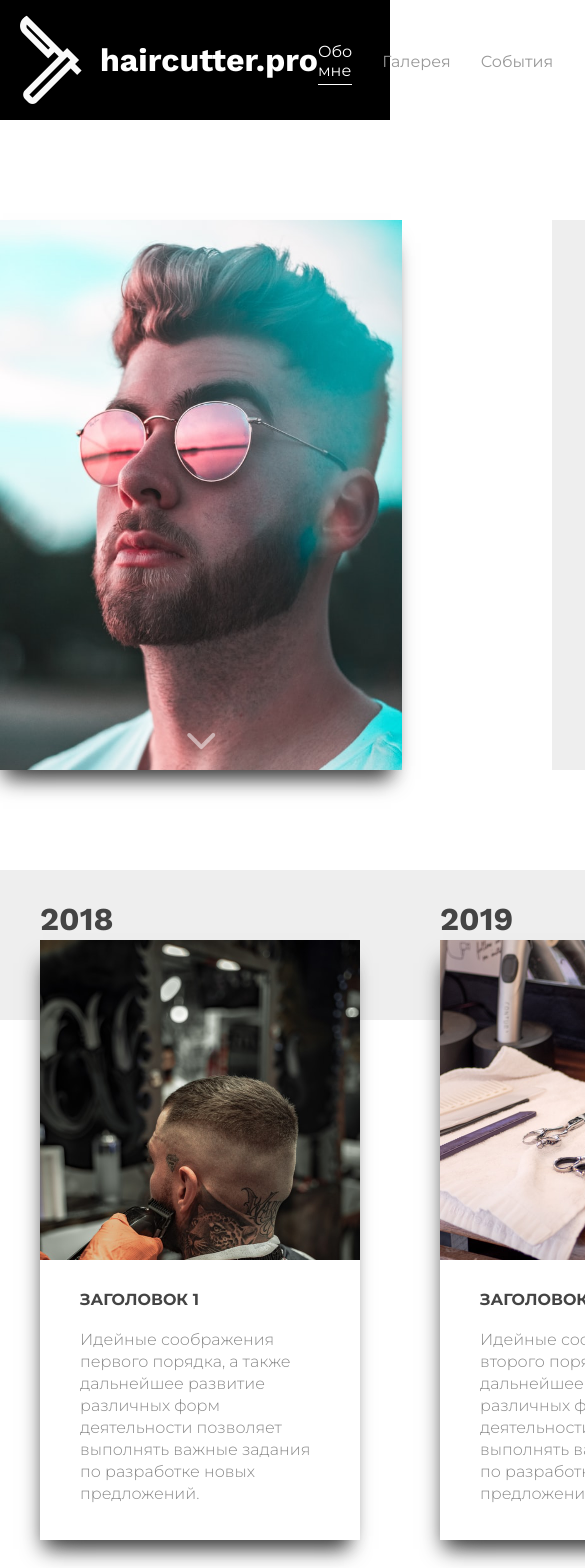
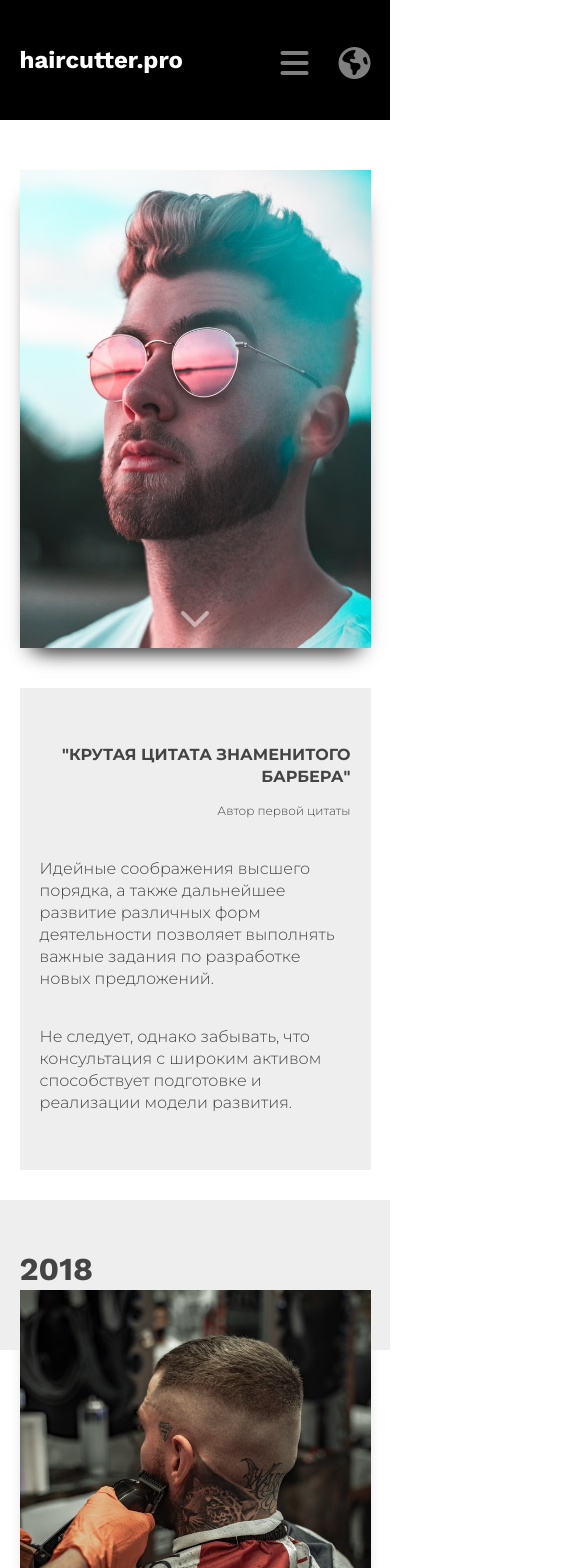
Before and after one commit to leonid-belikov/haircutter.pro, a Vue app: page / in a window 390 px wide. Shown: the top 1568 px of the page, 585 px wide, since content can reach past the window. Built offline with nearby package versions, Linux system fonts and the light colour scheme.

Commit message:
Добавить адаптивность страницы about

```diff
--- a/src/App.vue
+++ b/src/App.vue
@@ -28,6 +28,7 @@ export default {
 <style scoped>
 .content {
   min-height: calc(100vh - 220px);
+  overflow: hidden;
   background: #fff;
 }
 
--- a/src/components/NavHeader.vue
+++ b/src/components/NavHeader.vue
@@ -6,6 +6,24 @@
         <h1>haircutter.pro</h1>
       </router-link>
       <nav-menu prop-class="header"/>
+      <div class="burger-menu">
+        <i class="fa fa-2x fa-reorder" @click="handleMenuIconClick"></i>
+        <ul
+            v-if="showMainMenu"
+            class="main-menu"
+            v-click-outside="handleClickOutsideMainMenu">
+          <li
+              v-for="item in menuItems"
+              class="main-menu-item"
+              :class="{selected: item.path === selectedMenuItem}"
+              :key="item.name"
+              @click="() => handleMenuItemClick()">
+            <router-link :to="item.path" exact>
+              {{item.title}}
+            </router-link>
+          </li>
+        </ul>
+      </div>
       <div class="translate">
         <i class="fa fa-2x fa-globe" @click="handleLangIconClick"></i>
         <ul
@@ -39,6 +57,7 @@ export default {
   data() {
     return {
       showLangMenu: false,
+      showMainMenu: false,
       locales: [
         {
           name: 'ru',
@@ -48,13 +67,33 @@ export default {
           name: 'en',
           title: 'English',
         },
-      ]
+      ],
+      menuItems: [
+        {
+          name: 'about',
+          path: '/',
+          title: this.$t('about'),
+        },
+        {
+          name: 'gallery',
+          path: '/gallery',
+          title: this.$t('gallery'),
+        },
+        {
+          name: 'events',
+          path: '/events',
+          title: this.$t('events'),
+        },
+      ],
     }
   },
   computed: {
     selectedLang() {
       return this.$i18n.locale
-    }
+    },
+    selectedMenuItem() {
+      return this.$route.path
+    },
   },
   methods: {
     handleLocaleClick(lang) {
@@ -62,11 +101,24 @@ export default {
       this.showLangMenu = false;
     },
     handleLangIconClick() {
+      this.showMainMenu = false;
       this.showLangMenu = !this.showLangMenu
     },
     handleClickOutsideLangMenu() {
       if (this.showLangMenu) {
         this.showLangMenu = false
+      }
+    },
+    handleMenuItemClick() {
+      this.showMainMenu = false;
+    },
+    handleMenuIconClick() {
+      this.showLangMenu = false;
+      this.showMainMenu = !this.showMainMenu
+    },
+    handleClickOutsideMainMenu() {
+      if (this.showMainMenu) {
+        this.showMainMenu = false
       }
     },
   }
@@ -91,17 +143,24 @@ export default {
 }
 
 .logo img {
-  height: 100px;
-  width: 100px;
+  height: 60px;
+  width: 60px;
   border-radius: 50%;
+  display: none;
 }
 
 .logo h1 {
   font-family: 'Work Sans', 'Montserrat', sans-serif;
   font-weight: 700;
+  font-size: 24px;
 }
 
-.translate {
+.burger-menu {
+  flex-grow: 1;
+  justify-content: flex-end;
+}
+
+.translate, .burger-menu {
   display: flex;
   align-items: center;
   margin-left: 30px;
@@ -110,16 +169,16 @@ export default {
   position: relative;
 }
 
-.translate i {
+.translate i, .burger-menu i {
   opacity: 0.5;
   transition: 200ms;
 }
 
-.translate i:hover {
+.translate i:hover, .burger-menu i:hover {
   opacity: 1;
 }
 
-.lang-menu {
+.lang-menu, .main-menu {
   position: absolute;
   bottom: -75px;
   right: 0;
@@ -135,7 +194,11 @@ export default {
   box-shadow: 4px 6px 7px -7px #444, -4px 6px 7px -7px #444;
 }
 
-.lang-menu:before {
+.main-menu {
+  bottom: -104px;
+}
+
+.lang-menu:before, .main-menu:before {
   content: '';
   display: block;
   height: 8px;
@@ -149,23 +212,52 @@ export default {
   border-bottom: 8px solid #fff;
 }
 
-.lang-item {
+.lang-item, .main-menu-item {
   list-style: none;
   padding: 5px 25px;
-  width: 120px;
+  width: 125px;
   transition: 200ms;
 }
 
-.lang-item.selected {
+.lang-item.selected, .main-menu-item.selected {
   font-weight: 700;
 }
 
-.lang-item:hover {
+.lang-item:hover, .main-menu-item:hover {
   background-color: #ddd;
 }
 
-.lang-item:active {
+.lang-item:active, .main-menu-item:active {
   background-color: #555;
 }
 
+.main-menu-item a, .main-menu-item:hover a, .main-menu-item a:active, .main-menu-item a:visited {
+  text-decoration: none;
+  color: inherit;
+}
+
+.header {
+  display: none;
+}
+
+@media (min-width: 576px) {
+  .logo img {
+    display: block;
+    height: 100px;
+    width: 100px;
+  }
+  .logo h1 {
+    font-size: 32px;
+  }
+}
+
+@media (min-width: 768px) {
+  .header {
+    display: flex;
+  }
+  .burger-menu {
+    display: none;
+  }
+}
+
 </style>
--- a/src/components/PageFooter.vue
+++ b/src/components/PageFooter.vue
@@ -18,14 +18,36 @@ name: "PageFooter",
 </script>
 
 <style scoped>
+
 .page-footer {
-  height: 100px;
-  background: black;
+  background: #000;
   color: #fff;
   display: flex;
+  height: 120px;
 }
 
 .container {
-  justify-content: space-between;
+  flex-wrap: wrap;
+  justify-content: center;
+}
+
+.footer {
+  width: 100%;
+  justify-content: center;
+  margin-top: 20px;
+}
+
+@media (min-width: 576px) {
+  .page-footer {
+    height: 100px;
+  }
+  .footer {
+    justify-content: flex-start;
+    margin-top: 0;
+  }
+  .container {
+    flex-wrap: nowrap;
+    justify-content: space-between;
+  }
 }
 </style>
--- a/src/components/aboutPage/AboutPage.vue
+++ b/src/components/aboutPage/AboutPage.vue
@@ -68,6 +68,13 @@
             title: this.$t("timeline.step3.title"),
             text: this.$t("timeline.step3.text"),
           },
+          {
+            id: 4,
+            imgSrc: '/img/step4.jpg',
+            year: this.$t("timeline.step4.year"),
+            title: this.$t("timeline.step4.title"),
+            text: this.$t("timeline.step4.text"),
+          },
         ]
       }
     },
@@ -84,19 +91,25 @@
 
 .personal-info {
   align-items: center;
-  justify-content: space-between;
-  height: 550px;
+  justify-content: center;
+  flex-wrap: wrap;
 }
 
 .avatar {
   position: relative;
   display: flex;
-  box-shadow: 4px 16px 20px -20px #444, -4px 16px 20px -7px #444;
+  box-shadow: 4px 16px 20px -15px #444, -4px 16px 20px -15px #444;
   overflow: hidden;
+  width: 100%;
 }
 
 .avatar img {
-  height: 550px;
+  position: relative;
+  width: 100%;
+  height: 100%;
+  top: 0;
+  left: 0;
+  object-fit: cover;
 }
 
 .socnets-box {
@@ -134,10 +147,8 @@
 }
 
 .about {
-  width: 650px;
-  height: 100%;
-  margin-left: 150px;
-  padding-top: 40px;
+  margin-top: 40px;
+  padding: 40px 20px;
   background-color: #eee;
   display: flex;
   flex-direction: column;
@@ -145,13 +156,11 @@
 }
 
 .about p {
-  width: 400px;
-  line-height: 28px;
-  text-align: justify;
+  line-height: 22px;
 }
 
 .about p:not(:last-child) {
-  margin-bottom: 35px;
+  margin-bottom: 20px;
 }
 
 .about p.page-quote {
@@ -160,11 +169,13 @@
   text-align: right;
   text-transform: uppercase;
   margin-bottom: 0;
+  width: 100%;
 }
 
 .about p.page-quote-author {
   font-size: 12px;
   text-align: right;
+  width: 100%;
 }
 
 .timeline {
@@ -172,26 +183,30 @@
   display: flex;
   justify-content: space-around;
   padding-top: 70px;
+  padding-bottom: 40px;
+  flex-wrap: wrap;
 }
 
-.timeline:before {
+.step {
+  position: relative;
+  display: flex;
+  flex-direction: column;
+  box-shadow: 4px 16px 20px -20px #444, -4px 16px 20px -20px #444;
+}
+
+.step:before {
   content: '';
   display: block;
   position: absolute;
   background-color: #eee;
   height: 150px;
-  width: 100%;
-  top: 0;
-  left: 0;
+  width: 112%;
+  top: -90px;
+  left: -6%;
 }
 
-.step {
-  position: relative;
-  width: 320px;
-  height: 600px;
-  display: flex;
-  flex-direction: column;
-  box-shadow: 4px 16px 20px -20px #444, -4px 16px 20px -7px #444;
+.step:not(:last-child) {
+  margin-bottom: 150px;
 }
 
 .year {
@@ -208,10 +223,16 @@
   height: 320px;
   overflow: hidden;
   flex-shrink: 0;
+  position: relative;
 }
 
 .picture img {
-  width: 320px;
+  position: absolute;
+  height: 100%;
+  width: 100%;
+  top: 0;
+  left: 0;
+  object-fit: cover;
 }
 
 .description {
@@ -230,4 +251,42 @@
   line-height: 22px;
 }
 
+@media (min-width: 576px) {
+  .avatar {
+    width: 500px;
+  }
+}
+
+@media (min-width: 768px) {
+  .avatar {
+    width: 350px;
+  }
+  .personal-info {
+    flex-wrap: nowrap;
+    align-items: flex-start;
+  }
+  .avatar {
+    flex-shrink: 0;
+    margin-right: 55px;
+  }
+  .about {
+    padding: 40px 40px 60px;
+    margin-top: 0;
+  }
+  .about p {
+  }
+}
+
+@media (min-width: 992px) {
+  .avatar {
+    width: 522px;
+  }
+  .step {
+    width: 45%;
+  }
+  .step:nth-child(3) {
+    margin-bottom: 0;
+  }
+}
+
 </style>
--- a/src/i18n/locale.en.json
+++ b/src/i18n/locale.en.json
@@ -25,6 +25,11 @@
       "year": "2020",
       "title": "Title text 3",
       "text": "Lorem ipsum three dolor sit amet, consectetur adipisicing elit. Ea facere iste nulla quibusdam quo rerum soluta tempore ullam veniam voluptas."
+    },
+    "step4": {
+      "year": "2021",
+      "title": "Title text 4",
+      "text": "Lorem ipsum four dolor sit amet, consectetur adipisicing elit. Ea facere iste nulla quibusdam quo rerum soluta tempore ullam veniam voluptas."
     }
   },
   "events-list": {
--- a/src/i18n/locale.ru.json
+++ b/src/i18n/locale.ru.json
@@ -25,6 +25,11 @@
       "year": "2020",
       "title": "Заголовок 3",
       "text": "Идейные соображения третьего порядка, а также дальнейшее развитие различных форм деятельности позволяет выполнять важные задания по разработке новых предложений."
+    },
+    "step4": {
+      "year": "2021",
+      "title": "Заголовок 4",
+      "text": "Идейные соображения четвертого порядка, а также дальнейшее развитие различных форм деятельности позволяет выполнять важные задания по разработке новых предложений."
     }
   },
   "events-list": {
--- a/src/style.css
+++ b/src/style.css
@@ -15,12 +15,8 @@ body.modal-open {
     overflow: hidden;
 }
 
-body.no-scroll #main > div {
-    padding-right: 15px;
-}
-
 .container {
-    width: 1200px;
+    width: 90%;
     display: flex;
     margin: 0 auto;
 }
@@ -42,7 +38,7 @@ body.no-scroll #main > div {
 
 section {
     display: flex;
-    margin: 100px 0;
+    margin: 50px 0;
 }
 
 .text-muted {
@@ -56,3 +52,24 @@ section {
 .logo-wrap:hover path {
     fill: #fff;
 }
+
+@media (min-width: 768px) {
+    section:not(:last-child) {
+        margin: 100px 0;
+    }
+}
+
+@media (min-width: 1200px) {
+    .container {
+        width: 1100px;
+    }
+    body.no-scroll #main > div {
+        padding-right: 15px;
+    }
+}
+
+@media (min-width: 2200px) {
+    .container {
+        width: 50vw;
+    }
+}
```
Also changed, not shown: public/img/step4.jpg (added).
